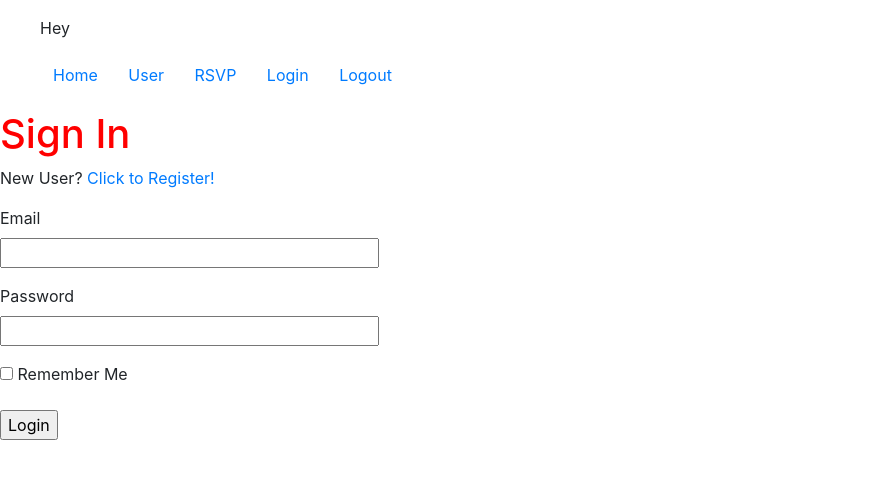
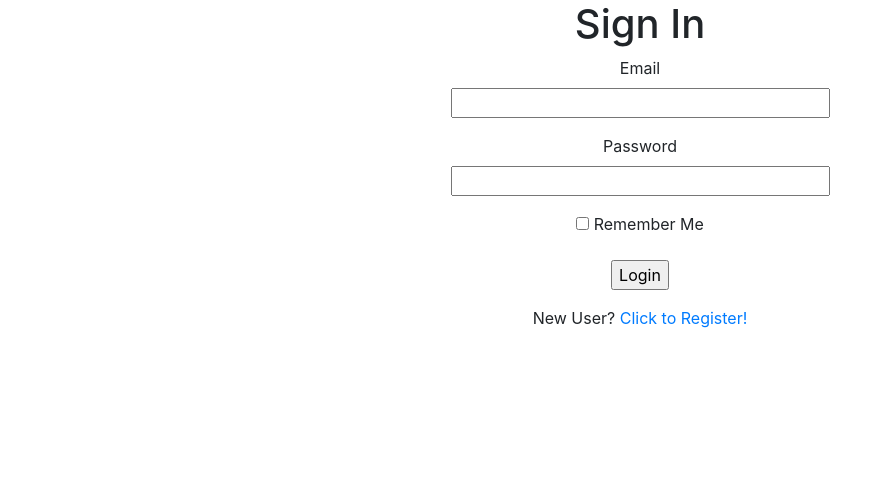
Before and after one commit to KingOfSpades/pythonFlaskUserAndAuthExample, a Flask app: page /login in a window 1280 px wide. Shown: the top 479 px of the page, without its empty margins (0-893 px from the left). Run offline with Flask 3, Linux system fonts and the light colour scheme.

Commit message:
Did some login form styling

```diff
--- a/flaskr/app.py
+++ b/flaskr/app.py
@@ -3,7 +3,7 @@
 from flask_login import LoginManager
 
 # instantiate application and database
-app = Flask(__name__)
+app = Flask(__name__, static_folder='staticFiles')
 app.config['SECRET_KEY'] = 'you-will-never-guess'
 app.config['SQLALCHEMY_DATABASE_URI'] = 'sqlite:///my_database.db'
 app.config['SQLALCHEMY_TRACK_MODIFICATIONS'] = False
--- a/flaskr/templates/base.html
+++ b/flaskr/templates/base.html
@@ -9,18 +9,42 @@
 </head>
 <body>
 
-<menu>
-  <p class="">Hey {{ current_user.username }}</p>
-  <a class="btn btn-link" href="{{ url_for('index')}}" role="button">Home</a>
-  <a class="btn btn-link" href="{{ url_for('user', username=current_user.username)}}" role="button">User</a>
-  <a class="btn btn-link" href="{{ url_for('rsvp', username=current_user.username)}}" role="button">RSVP</a>
-  <a class="btn btn-link" href="{{ url_for('login')}}" role="button">Login</a>
-  <a class="btn btn-link" href="{{ url_for('logout')}}" role="button">Logout</a>
-</menu>
+    <header>
+      <!-- Fixed navbar -->
+      <nav class="navbar navbar-expand-md navbar-dark fixed-top bg-dark">
+        <a class="navbar-brand" href="#">Python Login App</a>
+        <button class="navbar-toggler" type="button" data-toggle="collapse" data-target="#navbarCollapse" aria-controls="navbarCollapse" aria-expanded="false" aria-label="Toggle navigation">
+          <span class="navbar-toggler-icon"></span>
+        </button>
+        <div class="collapse navbar-collapse" id="navbarCollapse">
+          <ul class="navbar-nav mr-auto">
+            <li class="nav-item active">
+              <a class="nav-link" href="{{ url_for('index')}}">Home</a>
+            </li>
+            <li class="nav-item active">
+              <a class="nav-link" href="{{ url_for('user', username=current_user.username)}}">User</a>
+            </li>
+            <li class="nav-item active">
+              <a class="nav-link" href="{{ url_for('rsvp', username=current_user.username)}}">RSVP</a>
+            </li>
+            <li class="nav-item active">
+              <a class="nav-link" href="{{ url_for('logout')}}">Logout</a>
+            </li>
+        </div>
+      </nav>
+    </header>
 
-  {% block content %}
-  {% endblock %}
 
+    </menu>
+
+    <!-- Begin page content -->
+    <main role="main" class="container" style="padding-top: 60px">
+    <menu>
+
+      {% block content %}
+      {% endblock %}
+
+    </main>
     <!-- Latest compiled and minified JavaScript -->
     <script src="https://code.jquery.com/jquery-3.3.1.slim.min.js" integrity="sha384-q8i/X+965DzO0rT7abK41JStQIAqVgRVzpbzo5smXKp4YfRvH+8abtTE1Pi6jizo" crossorigin="anonymous"></script>
     <script src="https://cdn.jsdelivr.net/npm/popper.js@1.14.7/dist/umd/popper.min.js" integrity="sha384-UO2eT0CpHqdSJQ6hJty5KVphtPhzWj9WO1clHTMGa3JDZwrnQq4sF86dIHNDz0W1" crossorigin="anonymous"></script>
--- a/flaskr/templates/login.html
+++ b/flaskr/templates/login.html
@@ -1,9 +1,24 @@
-{% extends "base.html"  %}
-{% block content %}
+<!doctype html>
+<html lang="en">
+  <head>
+    <meta charset="utf-8">
+    <meta name="viewport" content="width=device-width, initial-scale=1, shrink-to-fit=no">
+    <meta name="description" content="">
+    <meta name="author" content="">
+    <link rel="icon" href="/docs/4.0/assets/img/favicons/favicon.ico">
 
-<h1 style="color:red">Sign In</h1>
-    <p>New User? <a href="{{ url_for('register') }}">Click to Register!</a></p>
+    <title>Signin </title>
+
+    <!-- Bootstrap core CSS -->
+    <link rel="stylesheet" href="https://cdn.jsdelivr.net/npm/bootstrap@4.3.1/dist/css/bootstrap.min.css" integrity="sha384-ggOyR0iXCbMQv3Xipma34MD+dH/1fQ784/j6cY/iJTQUOhcWr7x9JvoRxT2MZw1T" crossorigin="anonymous">
+
+    <!-- Custom styles for this template -->
+    <link href="/staticFiles/signin.css" rel="stylesheet">
+  </head>
+
+  <body class="text-center">
     <form action="" method="post">
+      <h1 class="text-center">Sign In</h1>
         {{ form.hidden_tag() }}
         <p>
             {{ form.email.label }}<br>
@@ -21,6 +36,7 @@
         </p>
         <p>{{ form.remember() }} {{ form.remember.label }}</p>
         <p>{{ form.submit() }}</p>
+        <p>New User? <a href="{{ url_for('register') }}">Click to Register!</a></p>
     </form>
-
-    {% endblock %}
+  </body>
+</html>
```
Also changed, not shown: flaskr/templates/user.html (+1 -6 lines), README.md, flaskr/instance/my_database.db, 1 other file.
